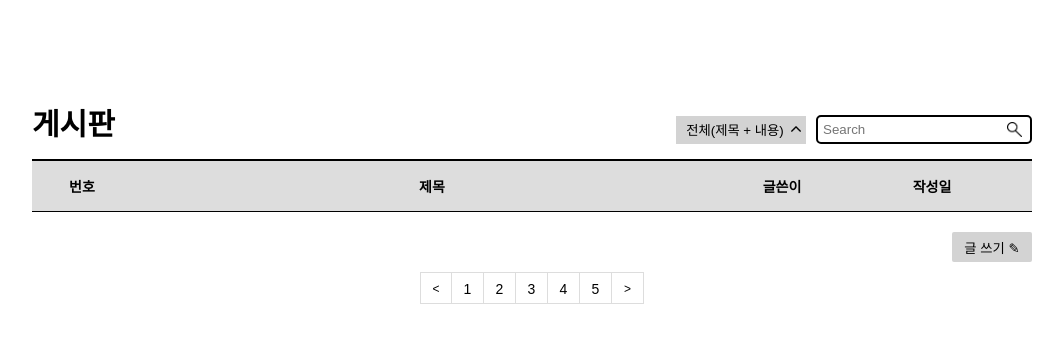
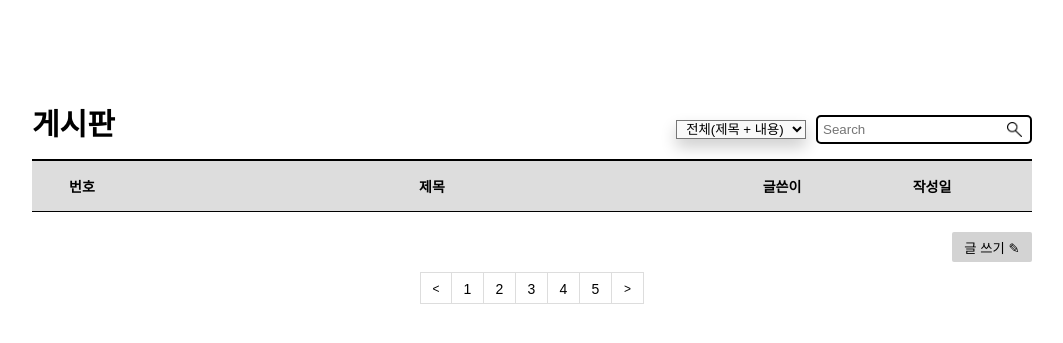
Before and after one commit to bde574786/web_board, a Flask app: page /index in a window 1280 px wide. Shown: the top 343 px of the page, without its empty margins (108-1171 px from the left). Run offline with Flask 3, Linux system fonts and the light colour scheme; data that the repository does not hold is empty; some web fonts are replaced.

Commit message:
url 합치기 전

```diff
--- a/app.py
+++ b/app.py
@@ -53,6 +53,8 @@ def index():
                     post
                 ORDER BY date DESC
             """
+
+
             cursor.execute(query)
             result = cursor.fetchall()
 
@@ -188,6 +190,43 @@ def delete_post(id):
         print(e)
         return "error"
 
+@app.route('/search', methods=['GET'])
+def search_data():
+    conn = make_handle()
+
+    option = request.args.get('option')
+    user_input = request.args.get('userInput')
+
+    query = """
+                SELECT
+                    id,
+                    title,
+                    writer,
+                    DATE_FORMAT(created_at, '%Y-%m-%d') as date
+                FROM
+                    post
+            """
+
+    try:
+        with conn.cursor() as cursor:
+            cursor = conn.cursor()
+            if option == 'all':
+                query += f"WHERE title LIKE '%{user_input}%' OR content LIKE '%{user_input}%'"
+            elif option == 'title':
+                query += f"WHERE title LIKE '%{user_input}%'"
+            elif option == 'writer':
+                query += f"WHERE content LIKE '%{user_input}%'"
+
+            print(query)
+            cursor.execute(query)
+            result = cursor.fetchall()
+            print(result)
+
+        return render_template('index.html', posts=result)
+    except Exception as e:
+        print(e)
+        return 'error'
+
 
 if __name__ == '__main__':
     initialize_table()
--- a/static/css/style.css
+++ b/static/css/style.css
@@ -72,53 +72,14 @@ a {
     margin-right: 10px;
 }
 
-.dropdown span:last-child {
-    justify-content: center;
-    align-items: center;
-}
-
-.dropdown img {
-    width: 10px;
-    height: 10px;
-    padding-right: 2px;
-    margin-left: auto;
-}
-
-.dropdown_button {
-    background-color: lightgray;
-    cursor: pointer;
-    width: 130px;
-    height: 28px;
-    padding: 3px;
-    align-items: center;
-    display: flex;
-    border: none;
-}
-
-.dropdown_button span:first-child {
-    margin-right: auto;
-    margin-left: auto;
-}
 
 .dropdown_content {
-    display: none;
-    position: absolute;
+    display: block;
     background-color: #f9f9f9;
     width: 130px;
     box-shadow: 0px 8px 16px 0px rgba(0,0,0,0.2);
     z-index: 1;
-}
-
-.dropdown_content a {
-    color: black;
-    padding: 12px 16px;
-    text-decoration: none;
-    display: flex;
-    justify-content: center;
-}
-
-.dropdown_content a:hover {
-    background-color: #f1f1f1
+    text-align: center;
 }
 
 .board_list {
--- a/templates/index.html
+++ b/templates/index.html
@@ -16,17 +16,13 @@
             </div>
             <div class="search_box">
                 <div class="dropdown">
-                    <button class="dropdown_button" id="condition_button">
-                        <span id="search_condition">전체(제목 + 내용)</span>
-                        <span><img src="../static/images/arrow_up.png" alt="arrow" id="arrow_image"></span>
-                    </button>
-                    <div class="dropdown_content" id="dropdown_content">
-                        <a href="#" data-value="all">전체(제목 + 내용)</a>
-                        <a href="#" data-value="title">제목</a>
-                        <a href="# "data-value="content">내용</a>
-                    </div>
+                    <select class="dropdown_content" id="dropdown_content">
+                        <option>전체(제목 + 내용)</option>
+                        <option>제목</option>
+                        <option>내용</option>
+                    </select>
                 </div>
-                <input type="text" placeholder="Search" class="search_input">
+                <input type="text" placeholder="Search" class="search_input", id="search_input">
                 <button class="search_button" id="search_button"></button>
             </div>
         </div>
@@ -63,6 +59,7 @@
                 <a href="" class="button next">></a>
             </div>
     </div>
+    <script src="https://code.jquery.com/jquery-3.6.0.min.js"></script>
     <script src="../static/js/index.js"></script>
 </body>
 
```
Also changed, not shown: static/js/index.js (+31 -45 lines), static/images/arrow_down.png (deleted), static/images/arrow_up.png (deleted).
